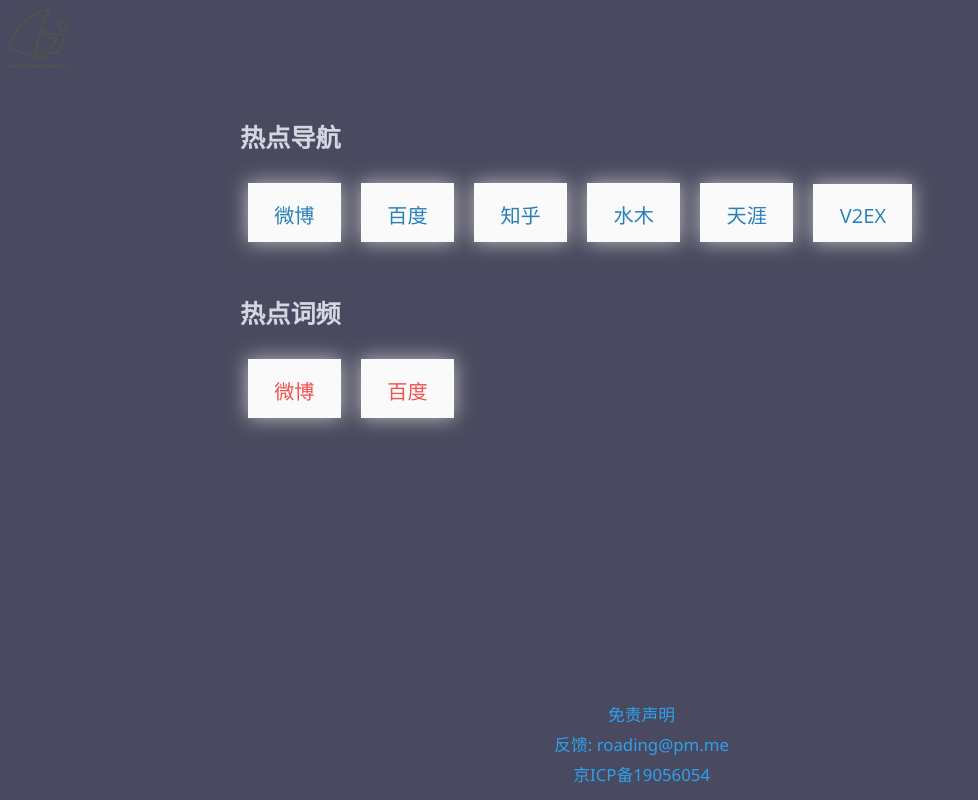
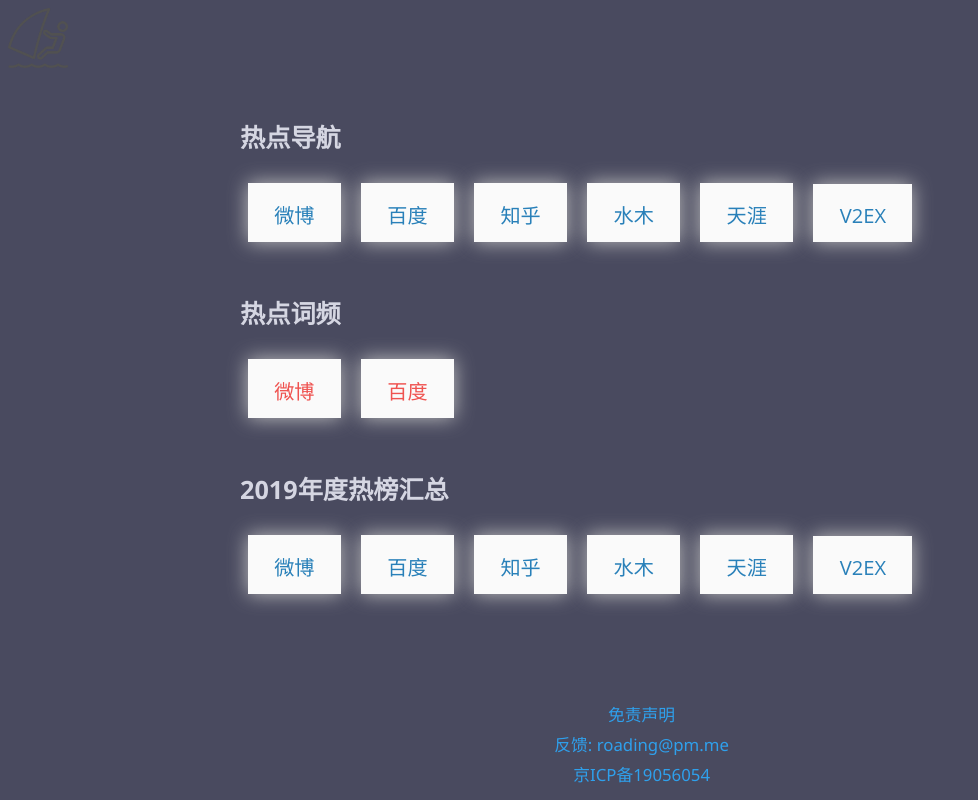
Before and after one commit to ai0376/hotso, a plain HTML site: page web/index.html in a window 1280 px wide. Shown: the whole page, without its empty margins (0-978 px from the left). Drawn offline with Linux system fonts and the light colour scheme; a web font is replaced by a local one.

Commit message:
update web

```diff
--- a/web/index.html
+++ b/web/index.html
@@ -19,11 +19,20 @@
 	<button class="button button_shadow" data-button="blue" onclick="window.open('http://hotso.top/hotso/v1/hotso/shuimu/json/10')">水木</button>
 	<button class="button button_shadow" data-button="blue" onclick="window.open('http://hotso.top/hotso/v1/hotso/tianya/json/10')">天涯</button>
 	<button class="button button_shadow" data-button="blue" onclick="window.open('http://hotso.top/hotso/v1/hotso/v2ex/json/10')">V2EX</button>
-</br>
-</br>
-<h2>热点词频</h2>
-<button class="button button_shadow" data-button="red" onclick="window.open('http://hotso.top/hotso/v1/hotword/weibo/json/100')">微博</button>
-<button class="button button_shadow" data-button="red" onclick="window.open('http://hotso.top/hotso/v1/hotword/baidu/json/100')">百度</button>
+	</br>
+	</br>
+	<h2>热点词频</h2>
+	<button class="button button_shadow" data-button="red" onclick="window.open('http://hotso.top/hotso/v1/hotword/weibo/json/100')">微博</button>
+	<button class="button button_shadow" data-button="red" onclick="window.open('http://hotso.top/hotso/v1/hotword/baidu/json/100')">百度</button>
+	</br>
+	</br>
+	<h2>2019年度热榜汇总</h2>
+	<button class="button button_shadow" data-button="blue" onclick="window.open('http://hotso.top/hotso/v1/hottop/weibo/json/50')">微博</button>
+	<button class="button button_shadow" data-button="blue" onclick="window.open('http://hotso.top/hotso/v1/hottop/baidu/json/50')">百度</button>
+	<button class="button button_shadow" data-button="blue" onclick="window.open('http://hotso.top/hotso/v1/hottop/zhihu/json/50')">知乎</button>
+	<button class="button button_shadow" data-button="blue" onclick="window.open('http://hotso.top/hotso/v1/hottop/shuimu/json/50')">水木</button>
+	<button class="button button_shadow" data-button="blue" onclick="window.open('http://hotso.top/hotso/v1/hottop/tianya/json/50')">天涯</button>
+	<button class="button button_shadow" data-button="blue" onclick="window.open('http://hotso.top/hotso/v1/hottop/v2ex/json/50')">V2EX</button>
 </div>
 
 <div class="copyright">
```
